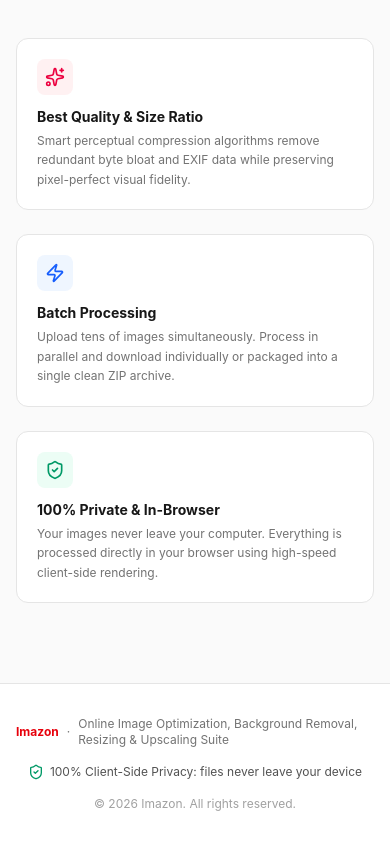
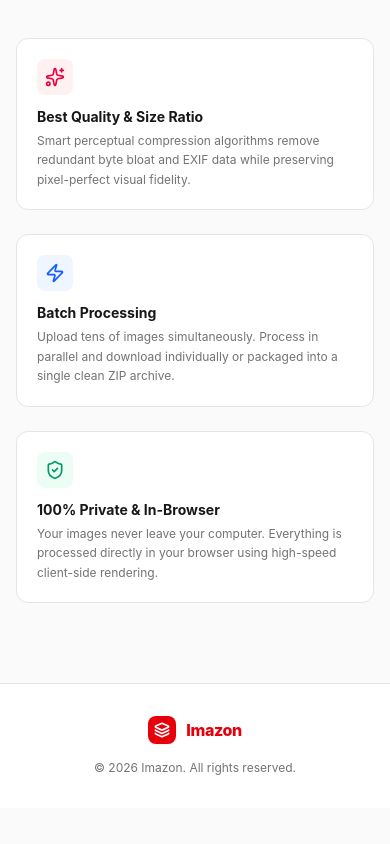
Before and after one commit to gauravratnu99/Imazon, a React (Vite) app: page / in a window 390 px wide. Shown: the part 756-1600 px from the top of the page. After the commit the page ends 1564 px from the top, so only its background shows below. Built offline with nearby package versions, Linux system fonts and the light colour scheme.

Commit message:
style: update footer branding and layout
Refreshed the footer design with a new icon and improved responsive grid layout to better display the Imazon brand identity.

```diff
--- a/src/App.tsx
+++ b/src/App.tsx
@@ -9,7 +9,7 @@ import { CropTool } from './components/CropTool';
 import { WatermarkTool } from './components/WatermarkTool';
 import { PhotoEditorTool } from './components/PhotoEditorTool';
 import { ConvertTool } from './components/ConvertTool';
-import { ShieldCheck } from 'lucide-react';
+import { Layers } from 'lucide-react';
 
 export default function App() {
   const [activeTab, setActiveTab] = useState('compress');
@@ -64,21 +64,21 @@ export default function App() {
 
       {/* Clean Footer */}
       <footer className="border-t border-neutral-200 bg-white py-8 mt-12">
-        <div className="max-w-7xl mx-auto px-4 sm:px-6 flex flex-col sm:flex-row items-center justify-between gap-4 text-xs text-neutral-500">
-          <div className="flex items-center gap-2">
-            <span className="font-bold text-red-600">Imazon</span>
-            <span aria-hidden="true">·</span>
-            <span>Online Image Optimization, Background Removal, Resizing & Upscaling Suite</span>
+        <div className="max-w-7xl mx-auto px-4 sm:px-6 grid grid-cols-1 sm:grid-cols-3 items-center gap-4 text-xs text-neutral-500">
+          <div className="flex items-center justify-center sm:justify-start gap-2.5">
+            <div className="w-7 h-7 rounded-lg bg-red-600 flex items-center justify-center text-white shadow-xs">
+              <Layers className="w-4 h-4 stroke-[2.5]" />
+            </div>
+            <span className="text-base font-extrabold tracking-tight text-red-600">
+              Imazon
+            </span>
           </div>
 
-          <div className="flex items-center gap-1.5 text-neutral-600">
-            <ShieldCheck className="w-4 h-4 text-emerald-600" />
-            <span>100% Client-Side Privacy: files never leave your device</span>
+          <div className="text-center text-neutral-500">
+            © {new Date().getFullYear()} Imazon. All rights reserved.
           </div>
 
-          <div className="text-neutral-400">
-            © {new Date().getFullYear()} Imazon. All rights reserved.
-          </div>
+          <div className="hidden sm:block" aria-hidden="true" />
         </div>
       </footer>
     </div>
```
